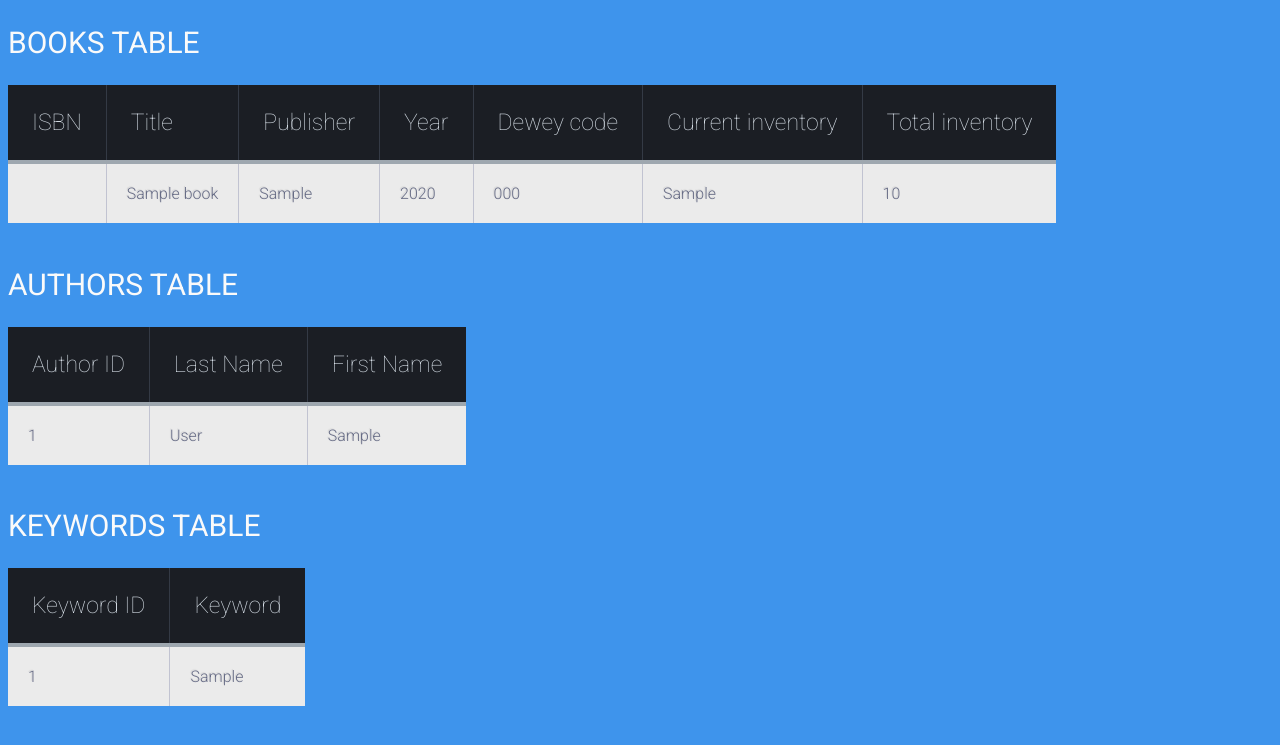
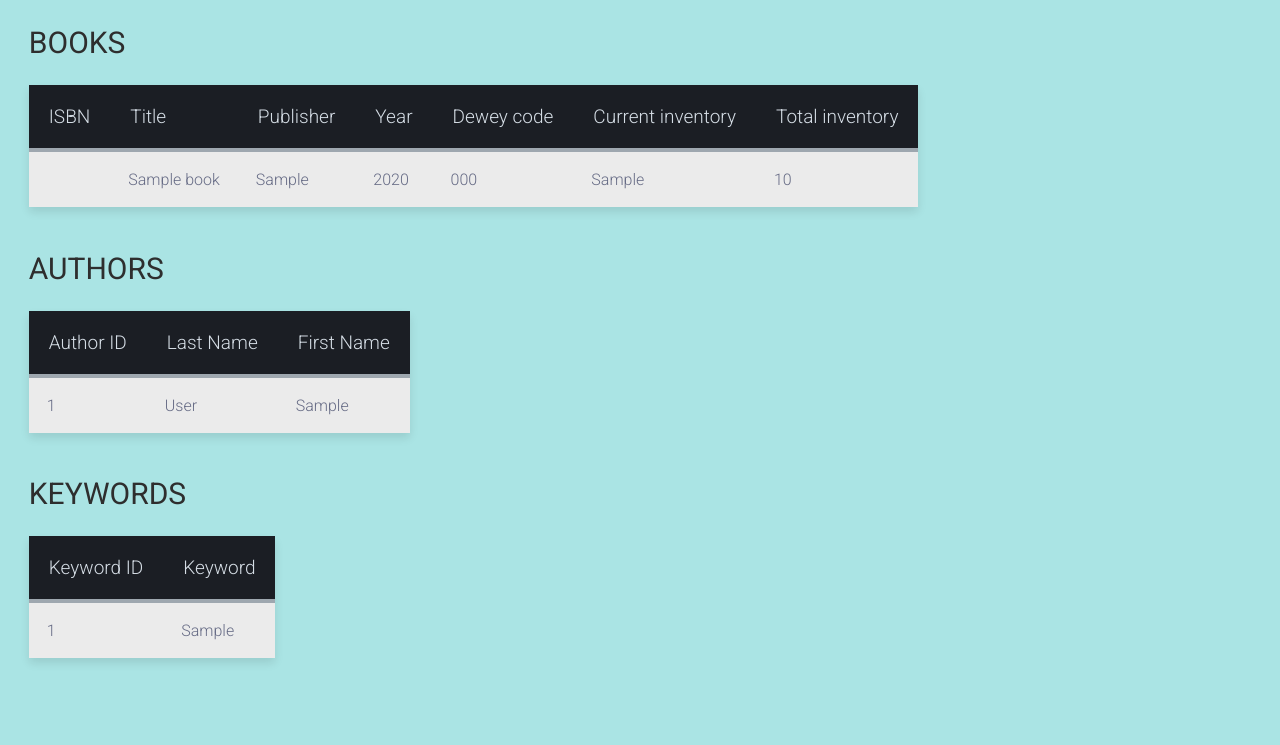
Before and after one commit to izetter/Library-management-app, a PHP site: page / in a window 1280 px wide. Shown: the top 745 px of the page. Run offline with PHP 8.4, Linux system fonts and the light colour scheme; tables that the repository leaves empty or names only in its code hold one stand-in row (values such as "Sample post"); data that the repository does not hold is empty.

Commit message:
Styles finished

```diff
--- a/index.php
+++ b/index.php
@@ -23,7 +23,7 @@
         $sql = "SELECT * FROM books";
         $result = $conn->query($sql);
         if ($result->num_rows > 0) {
-            echo "<h2>Books table</h2>";
+            echo "<h2>Books</h2>";
             $table = "<table>";
             $table .= "<thead><tr><th>ISBN</th><th>Title</th><th>Publisher</th><th>Year</th><th>Dewey code</th><th>Current inventory</th><th>Total inventory</th></tr></thead>";
             $table .= "<tbody>";
@@ -42,7 +42,7 @@
         $sql = "SELECT * FROM authors";
         $result = $conn->query($sql);
         if ($result->num_rows > 0) {
-            echo "<h2>Authors table</h2>";
+            echo "<h2>Authors</h2>";
             $table = "<table>";
             $table .= "<thead><tr><th>Author ID</th><th>Last Name</th><th>First Name</th></tr></thead>";
             $table .= "<tbody>";
@@ -61,7 +61,7 @@
         $sql = "SELECT * FROM keywords";
         $result = $conn->query($sql);
         if ($result->num_rows > 0) {
-            echo "<h2>Keywords table</h2>";
+            echo "<h2>Keywords</h2>";
             $table = "<table>";
             $table .= "<thead><tr><th>Keyword ID</th><th>Keyword</th></tr></thead>";
             $table .= "<tbody>";
--- a/styles.css
+++ b/styles.css
@@ -1,90 +1,45 @@
 @import url(https://fonts.googleapis.com/css?family=Roboto:400,500,700,300,100);
 
 body {
-    background-color: #3e94ec;
+    background-color: rgba(146, 221, 221, 0.774);
     font-family: "Roboto", helvetica, arial, sans-serif;
-    font-size: 16px;
-    font-weight: 400;
-    text-rendering: optimizeLegibility;
+    margin-left: 1.8rem;
 }
 
 h2 {
-    /* display: block; */
-    /* margin: auto; */
-    /* max-width: 600px; */
-    /* padding:5px; */
-    /* width: 100%; */
-}
-
-h2 {
-    color: #fafafa;
+    color: #2e2e2e;
     font-size: 30px;
     font-weight: 400;
-    /* font-style:normal; */
-    /* font-family: "Roboto", helvetica, arial, sans-serif; */
-    /* text-shadow: -1px -1px 1px rgba(0, 0, 0, 0.1); */
     text-transform: uppercase;
 }
 
-
-/*** Table Styles **/
-
 table {
     background: white;
-    border-radius: 3px;     /* See the corners of a table if this is disabled */
+    border-radius: 3px;     /* See the corners of a table if this is disabled to see what happens */
     border-collapse: collapse;
-    /* height: 320px; */
-    /* margin: auto; */
-    /* max-width: 600px; */
-    /* padding:5px; */
-    /* width: 100%; */
-    /* box-shadow: 0 5px 10px rgba(0, 0, 0, 0.1); */
-    /* animation: float 5s infinite; */
+    box-shadow: 0 5px 10px rgba(0, 0, 0, 0.1);
 }
 
 th {
     color:#D5DDE5;;
     background:#1b1e24;
     border-bottom:4px solid #9ea7af;
-    border-right: 1px solid #343a45;
-    font-size:23px;
-    font-weight: 100;
-    padding:24px;
+    /* border-right: 1px solid #343a45; */
+    font-size:19px;
+    font-weight: 300;
+    padding:20px;
     text-align:left;
-    /* text-shadow: 0 1px 1px rgba(0, 0, 0, 0.1); */
-    /* vertical-align:middle; */
-}
-
-th:first-child {
-    /* border-top-left-radius:3px; */
-}
-
-th:last-child {
-    /* border-top-right-radius:3px; */
-    border-right:none;
 }
 
 tr {
-    border-top: 1px solid #C1C3D1;
-    border-bottom-: 1px solid #C1C3D1;
+    /* border-top: 3px solid rgba(193, 195, 209, 0.384); */
+    /* border-bottom: 3px solid rgba(193, 195, 209, 0.384); */
     color:#666B85;
-    /* font-size:16px; */
-    /* font-weight:normal; */
-    /* text-shadow: 0 1px 1px rgba(256, 256, 256, 0.1); */
 }
 
 tr:hover td {
     background:#4E5066;
     color:#FFFFFF;
-    /* border-top: 1px solid #22262e; */
-}
-
-tr:first-child {
-    border-top:none;
-}
-
-tr:last-child {
-    /* border-bottom:none; */
 }
 
 tr:nth-child(odd) td {
@@ -95,25 +50,7 @@ tr:nth-child(odd):hover td {
     background:#4E5066;
 }
 
-tr:last-child td:first-child {
-    /* border-bottom-left-radius:3px; */
+td {
+    padding:18px;
+    font-weight:300;
 }
-
-tr:last-child td:last-child {
-    /* border-bottom-right-radius:3px; */
-}
-
-td {
-    background:#FFFFFF;
-    padding:20px;
-    text-align:left;
-    vertical-align:middle;
-    font-weight:300;
-    /* font-size:18px; */
-    text-shadow: -1px -1px 1px rgba(0, 0, 0, 0.1);
-    border-right: 1px solid #C1C3D1;
-}
-
-td:last-child {
-    border-right: 0px;
-}
```
